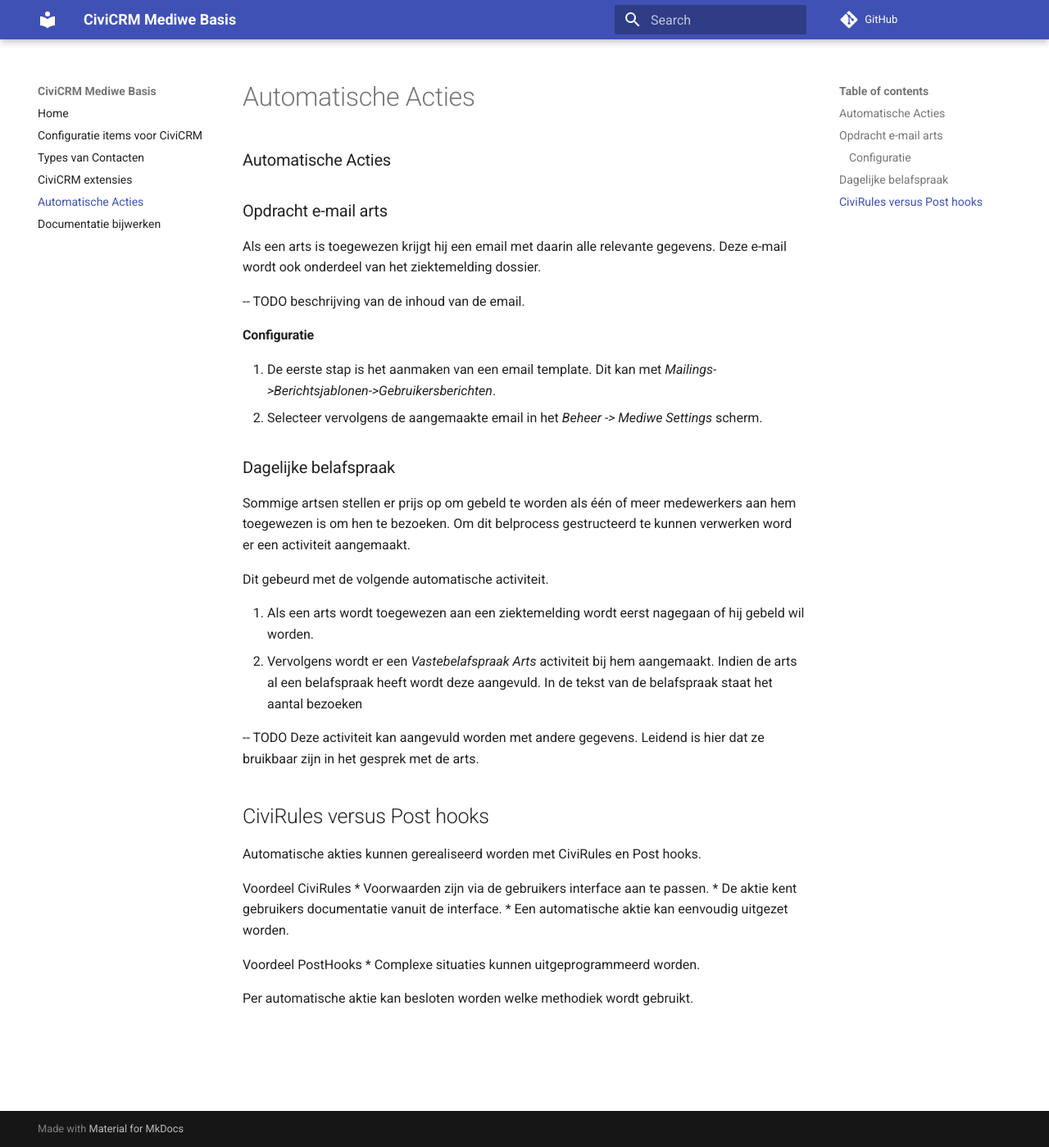
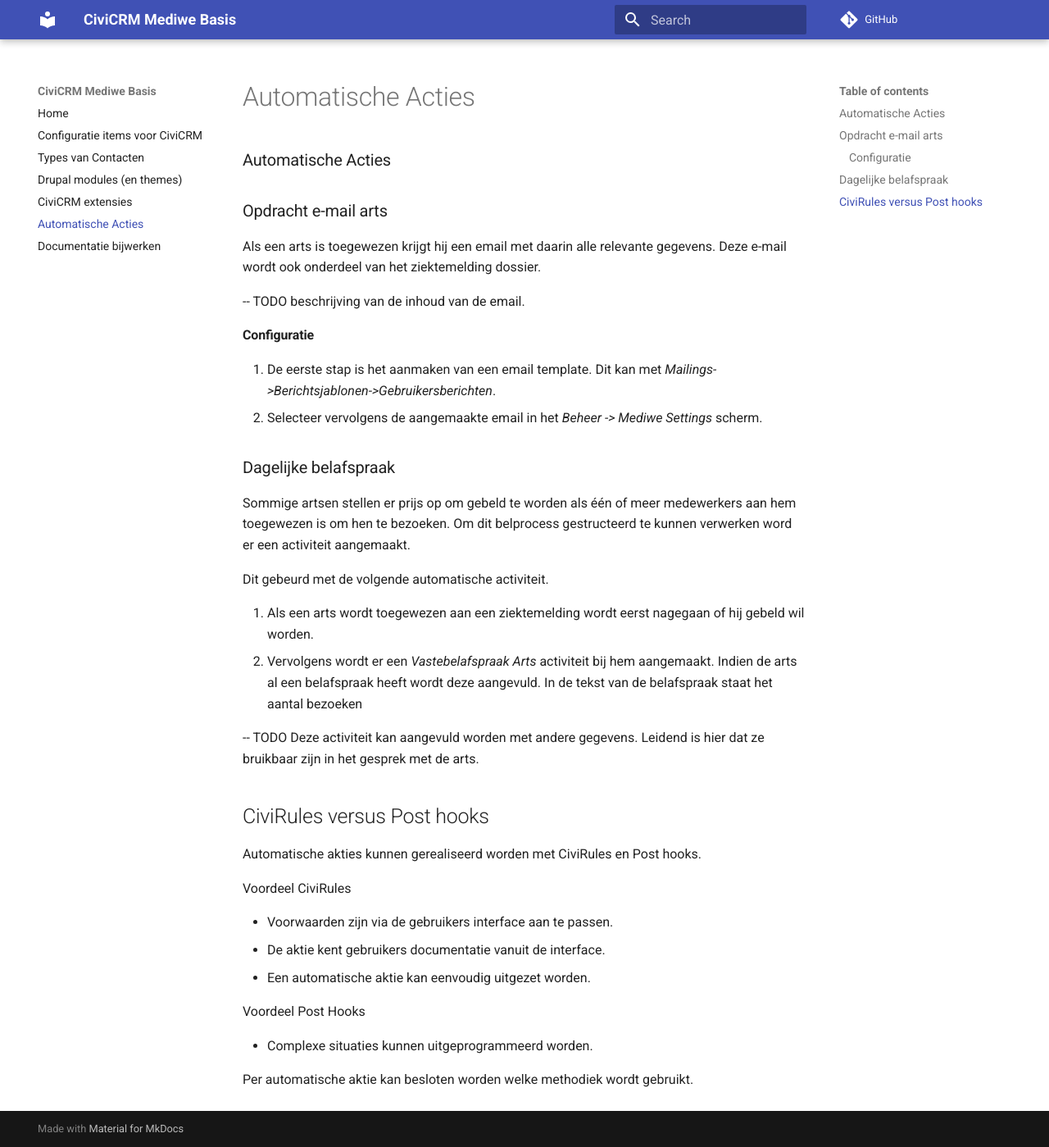
Before and after one commit to CiviCooP/be.mediwe.basis, an MkDocs documentation site: the page built from docs/automatische_acties.md, in a window 1280 px wide and 1399 px high. Shown: the whole window at 82% size. Built offline with MkDocs 1.6.1 and Material for MkDocs 9.7.7, drawn with Linux system fonts in a browser that asks for light colours; comment, search, counter and statistics services are not loaded; old or Windows-style settings are respelled for this version of MkDocs.

Commit message:
Documentatie toegevoegde drupal module

```diff
--- a/docs/automatische_acties.md
+++ b/docs/automatische_acties.md
@@ -26,11 +26,13 @@ Dit gebeurd met de volgende automatische activiteit.
 Automatische akties kunnen gerealiseerd worden met CiviRules en Post hooks.
 
 Voordeel CiviRules
+
 * Voorwaarden zijn via de gebruikers interface aan te passen.
 * De aktie kent gebruikers documentatie vanuit de interface.
 * Een automatische aktie kan eenvoudig uitgezet worden.
 
-Voordeel PostHooks
+Voordeel Post Hooks
+
 * Complexe situaties kunnen uitgeprogrammeerd worden.
 
 Per automatische aktie kan besloten worden welke methodiek wordt gebruikt.
--- a/mkdocs.yml
+++ b/mkdocs.yml
@@ -6,6 +6,7 @@ pages:
 - Home: index.md
 - Configuratie items voor CiviCRM: configitems.md
 - Types van Contacten: contacttypes.md
+- Drupal modules (en themes): drupalmodules.md
 - CiviCRM extensies: civiextensions.md
 - Automatische Acties: automatische_acties.md
 - Documentatie bijwerken: documentatie.md
```
Also changed, not shown: docs/drupalmodules.md (added, +10 -0 lines).
